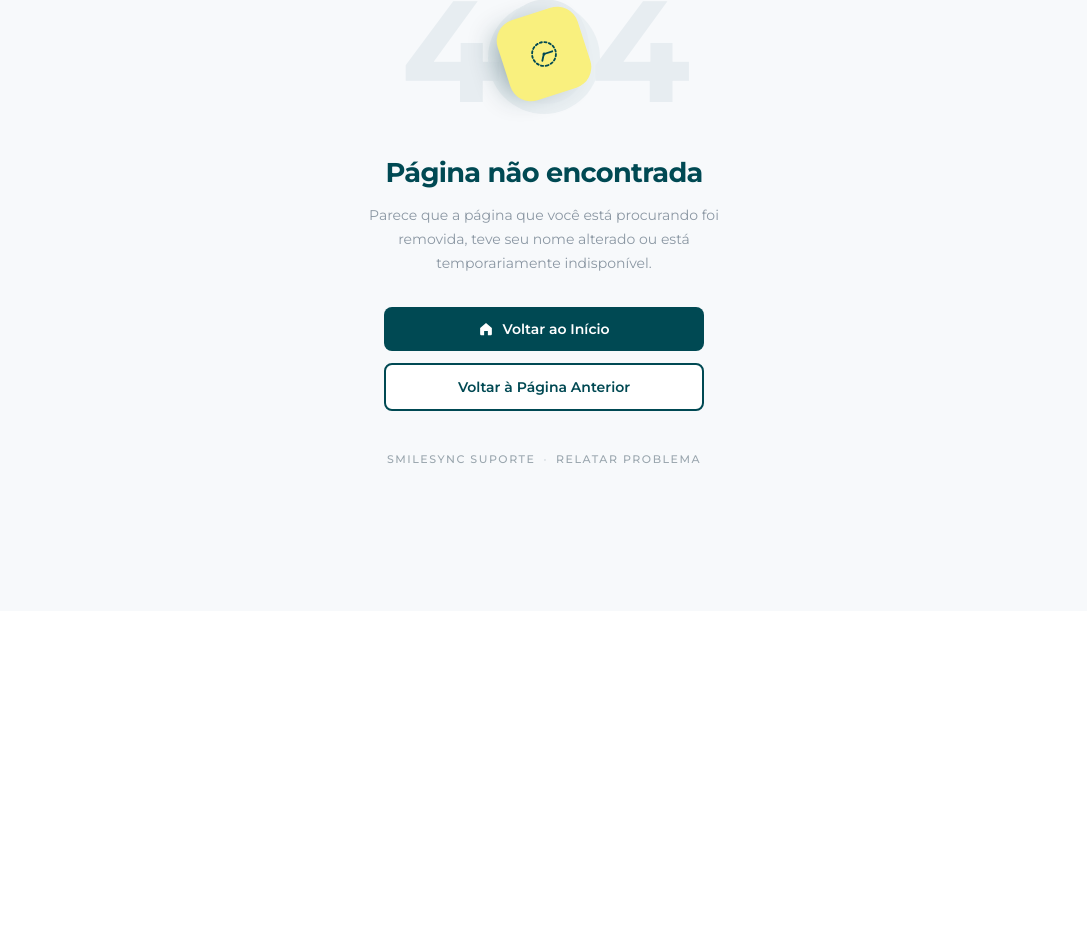
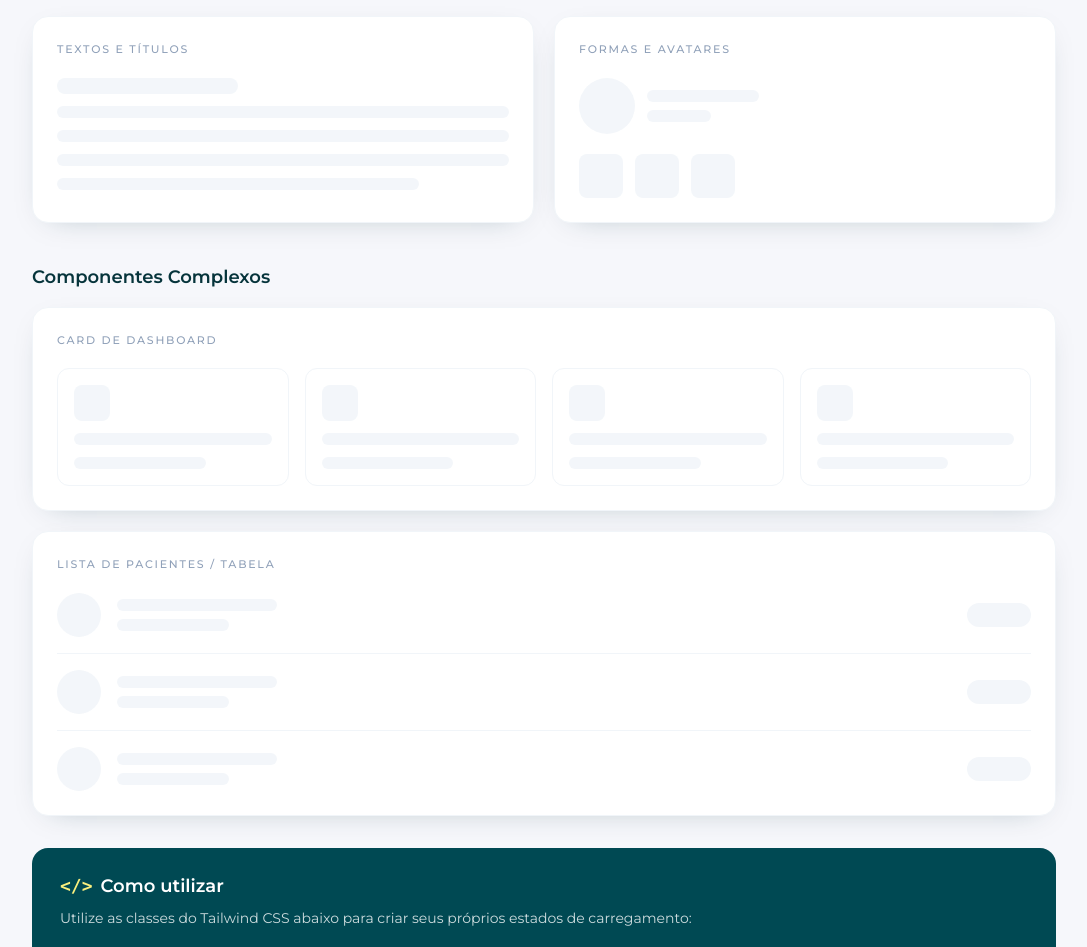
Before and after one commit to milton-sylvio-front/smile-sync-front, a Next.js app: page /componentes/skeleton in a window 1280 px wide. Before the commit this address had no page. Shown: the part 189-1136 px from the top of the page, without its empty margins (96-1183 px from the left). Before the commit the page ends 800 px from the top, so only its background shows below. Built offline with nearby package versions, Linux system fonts and the light colour scheme.

Commit message:
feat: inclusão do componente Skeleton

```diff
--- /dev/null
+++ b/src/app/componentes/skeleton/page.tsx
@@ -0,0 +1,92 @@
+import {
+  SkeletonDashboard,
+  SkeletonPatientList,
+  SkeletonShapes,
+  SkeletonText,
+} from '@/components/skeleton/Skeleton'
+
+const baseOptions = [
+  { utility: 'bg-slate-100', label: 'Cor base' },
+  { utility: 'animate-pulse', label: 'Animação' },
+  { utility: 'rounded-lg', label: 'Bordas arredondadas' },
+  { utility: 'h-4', label: 'Altura variável' },
+]
+
+function ExampleCard({
+  label,
+  children,
+}: {
+  label: string
+  children: React.ReactNode
+}) {
+  return (
+    <section className='rounded-2xl border border-slate-100 bg-white p-6 shadow-[0_8px_30px_-18px_rgba(6,52,59,0.35)]'>
+      <p className='mb-5 text-[11px] font-medium uppercase tracking-[0.16em] text-slate-400'>
+        {label}
+      </p>
+      {children}
+    </section>
+  )
+}
+
+export default function SkeletonPage() {
+  return (
+    <main className='min-h-full bg-[#f6f7fb] px-6 py-10 text-ink sm:px-10'>
+      <div className='mx-auto max-w-5xl'>
+        <header className='border-b border-slate-200 pb-6'>
+          <h1 className='font-heading text-3xl font-bold text-primary'>Componente Skeleton</h1>
+          <p className='mt-2 text-sm text-muted'>
+            Estados de carregamento (loading states) utilizando animações pulsantes para o SmileSync.
+          </p>
+        </header>
+
+        <section className='mt-8'>
+          <h2 className='text-lg font-semibold'>Variantes Básicas</h2>
+          <div className='mt-4 grid gap-5 md:grid-cols-2'>
+            <ExampleCard label='Textos e títulos'>
+              <SkeletonText />
+            </ExampleCard>
+            <ExampleCard label='Formas e avatares'>
+              <SkeletonShapes />
+            </ExampleCard>
+          </div>
+        </section>
+
+        <section className='mt-10'>
+          <h2 className='text-lg font-semibold'>Componentes Complexos</h2>
+          <div className='mt-4 space-y-5'>
+            <ExampleCard label='Card de dashboard'>
+              <SkeletonDashboard />
+            </ExampleCard>
+            <ExampleCard label='Lista de pacientes / tabela'>
+              <SkeletonPatientList />
+            </ExampleCard>
+          </div>
+        </section>
+
+        <section className='mt-8 rounded-2xl bg-primary px-6 py-6 text-white sm:px-7'>
+          <h2 className='flex items-center gap-2 text-lg font-semibold'>
+            <span aria-hidden='true' className='font-mono text-secondary'>
+              {'</>'}
+            </span>
+            Como utilizar
+          </h2>
+          <p className='mt-2 text-sm text-white/80'>
+            Utilize as classes do Tailwind CSS abaixo para criar seus próprios estados de carregamento:
+          </p>
+          <ul className='mt-5 grid gap-3 sm:grid-cols-2'>
+            {baseOptions.map((option) => (
+              <li
+                key={option.utility}
+                className='rounded-lg bg-[#06343b] px-4 py-3 text-sm'
+              >
+                <code className='font-mono text-secondary'>{option.utility}</code>
+                <span className='text-white/75'> - {option.label}</span>
+              </li>
+            ))}
+          </ul>
+        </section>
+      </div>
+    </main>
+  )
+}
--- /dev/null
+++ b/src/components/skeleton/Skeleton.tsx
@@ -0,0 +1,98 @@
+type SkeletonRounded = 'lg' | 'md' | 'full' | 'none'
+
+type SkeletonProps = {
+  className?: string
+  rounded?: SkeletonRounded
+}
+
+const roundedClass: Record<SkeletonRounded, string> = {
+  lg: 'rounded-lg',
+  md: 'rounded-md',
+  full: 'rounded-full',
+  none: 'rounded-none',
+}
+
+export function Skeleton({
+  className = 'h-4 w-full',
+  rounded = 'lg',
+}: SkeletonProps) {
+  return (
+    <div
+      aria-hidden='true'
+      className={`animate-pulse bg-slate-100 ${roundedClass[rounded]} ${className}`}
+    />
+  )
+}
+
+export function SkeletonText() {
+  return (
+    <div role='status' aria-label='Carregando' className='space-y-3'>
+      <Skeleton className='h-4 w-2/5' />
+      <Skeleton className='h-3 w-full' />
+      <Skeleton className='h-3 w-full' />
+      <Skeleton className='h-3 w-full' />
+      <Skeleton className='h-3 w-4/5' />
+    </div>
+  )
+}
+
+export function SkeletonShapes() {
+  return (
+    <div role='status' aria-label='Carregando' className='space-y-5'>
+      <div className='flex items-center gap-3'>
+        <Skeleton rounded='full' className='h-14 w-14 shrink-0' />
+        <div className='space-y-2'>
+          <Skeleton className='h-3 w-28' />
+          <Skeleton className='h-3 w-16' />
+        </div>
+      </div>
+      <div className='flex gap-3'>
+        <Skeleton className='h-11 w-11' />
+        <Skeleton className='h-11 w-11' />
+        <Skeleton className='h-11 w-11' />
+      </div>
+    </div>
+  )
+}
+
+export function SkeletonDashboard() {
+  return (
+    <div
+      role='status'
+      aria-label='Carregando painel'
+      className='grid grid-cols-2 gap-4 lg:grid-cols-4'
+    >
+      {Array.from({ length: 4 }, (_, index) => (
+        <div
+          key={index}
+          className='space-y-3 rounded-xl border border-slate-100 p-4'
+        >
+          <Skeleton className='h-9 w-9' />
+          <Skeleton className='h-3 w-full' />
+          <Skeleton className='h-3 w-2/3' />
+        </div>
+      ))}
+    </div>
+  )
+}
+
+type SkeletonPatientListProps = {
+  rows?: number
+}
+
+export function SkeletonPatientList({ rows = 3 }: SkeletonPatientListProps) {
+  return (
+    <div role='status' aria-label='Carregando pacientes' className='divide-y divide-slate-100'>
+      {Array.from({ length: rows }, (_, index) => (
+        <div key={index} className='flex items-center gap-4 py-4 first:pt-0 last:pb-0'>
+          <Skeleton rounded='full' className='h-11 w-11 shrink-0' />
+          <div className='min-w-0 flex-1 space-y-2'>
+            <Skeleton className='h-3 w-40 max-w-full' />
+            <Skeleton className='h-3 w-28 max-w-full' />
+          </div>
+          <Skeleton rounded='full' className='h-6 w-16 shrink-0' />
+        </div>
+      ))}
+    </div>
+  )
+}
```
Also changed, not shown: 1 other file (tests, documents, lock files or other folders).
